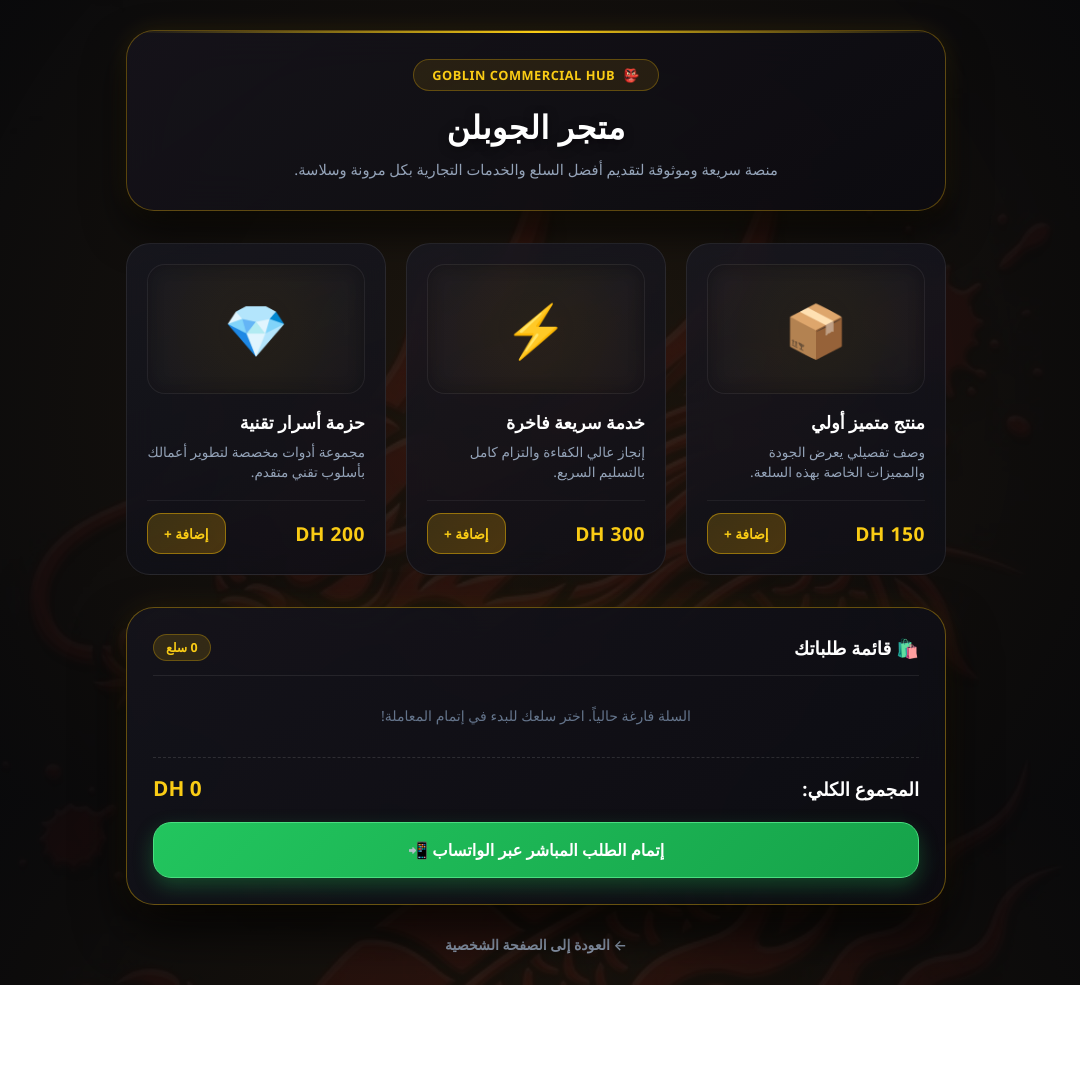
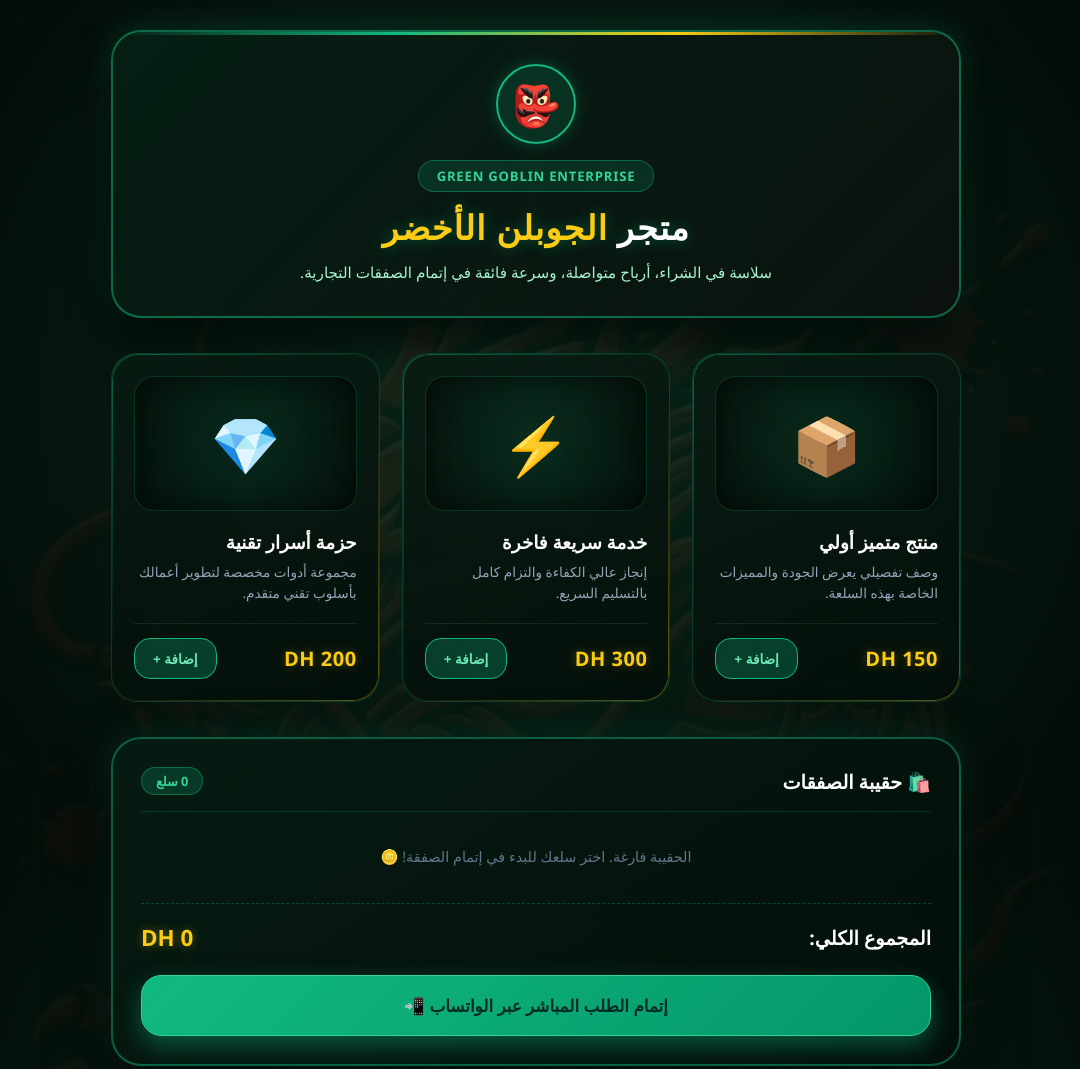
Before and after one commit to Akdimakma/Akdim-adnane, a plain HTML site: page store.html in a window 1280 px wide. Shown: the top 1069 px of the page, without its empty margins (104-1184 px from the left). Before the commit the page ends 985 px from the top, so only its background shows below. Drawn offline with Linux system fonts and the light colour scheme.

Commit message:
Update store.html

```diff
--- a/store.html
+++ b/store.html
@@ -3,7 +3,7 @@
 <head>
     <meta charset="UTF-8">
     <meta name="viewport" content="width=device-width, initial-scale=1.0">
-    <title>GOBLIN STORE | متجر الجوبلن</title>
+    <title>GREEN GOBLIN STORE | متجر الجوبلن الأخضر</title>
 
     <style>
         *, *::before, *::after {
@@ -15,7 +15,7 @@
         }
 
         body {
-            background: radial-gradient(circle at center, rgba(30, 22, 12, 0.88), rgba(6, 7, 10, 0.98)),
+            background: radial-gradient(circle at center, rgba(6, 40, 25, 0.9), rgba(3, 8, 5, 0.98)),
                         url('dragon.jpg') no-repeat center center fixed;
             background-size: cover;
             color: #ffffff;
@@ -28,19 +28,19 @@
 
         .store-container {
             width: 100%;
-            max-width: 820px;
+            max-width: 850px;
             margin: 0 auto;
         }
 
-        /* الهيدر الفاخر */
+        /* الهيدر الفاخر للجوبلن الأخضر */
         header {
             text-align: center;
-            margin-bottom: 32px;
-            background: linear-gradient(145deg, rgba(22, 20, 28, 0.85), rgba(12, 11, 16, 0.9));
-            border: 1px solid rgba(234, 179, 8, 0.35);
-            padding: 28px 22px;
-            border-radius: 28px;
-            box-shadow: 0 20px 40px rgba(0, 0, 0, 0.7), 0 0 25px rgba(234, 179, 8, 0.12);
+            margin-bottom: 35px;
+            background: linear-gradient(135deg, rgba(6, 32, 20, 0.88), rgba(12, 18, 14, 0.95));
+            border: 2px solid rgba(16, 185, 129, 0.5);
+            padding: 32px 24px;
+            border-radius: 30px;
+            box-shadow: 0 20px 40px rgba(0, 0, 0, 0.8), 0 0 30px rgba(16, 185, 129, 0.25);
             backdrop-filter: blur(20px);
             -webkit-backdrop-filter: blur(20px);
             position: relative;
@@ -53,89 +53,127 @@
             top: 0;
             left: 0;
             right: 0;
-            height: 2px;
-            background: linear-gradient(90deg, transparent, #facc15, transparent);
+            height: 3px;
+            background: linear-gradient(90deg, transparent, #10b981, #facc15, transparent);
+        }
+
+        .goblin-avatar-box {
+            width: 80px;
+            height: 80px;
+            margin: 0 auto 16px auto;
+            background: rgba(16, 185, 129, 0.15);
+            border: 2px solid #10b981;
+            border-radius: 50%;
+            display: flex;
+            align-items: center;
+            justify-content: center;
+            font-size: 2.5rem;
+            box-shadow: 0 0 20px rgba(16, 185, 129, 0.4);
+            animation: pulseGlow 2.5s infinite alternate ease-in-out;
+        }
+
+        @keyframes pulseGlow {
+            0% { box-shadow: 0 0 15px rgba(16, 185, 129, 0.3); transform: scale(1); }
+            100% { box-shadow: 0 0 30px rgba(16, 185, 129, 0.7); transform: scale(1.05); }
         }
 
         .store-badge {
             display: inline-flex;
             align-items: center;
             gap: 8px;
-            background: rgba(234, 179, 8, 0.1);
-            border: 1px solid rgba(234, 179, 8, 0.3);
-            color: #facc15;
+            background: rgba(16, 185, 129, 0.15);
+            border: 1px solid rgba(16, 185, 129, 0.4);
+            color: #34d399;
             padding: 6px 18px;
             border-radius: 30px;
-            font-size: 0.8rem;
-            font-weight: 700;
-            letter-spacing: 0.5px;
-            margin-bottom: 14px;
+            font-size: 0.82rem;
+            font-weight: 800;
+            letter-spacing: 0.8px;
+            margin-bottom: 12px;
         }
 
         header h1 {
             color: #ffffff;
-            font-size: 2rem;
-            font-weight: 800;
-            letter-spacing: 0.5px;
+            font-size: 2.1rem;
+            font-weight: 900;
+            letter-spacing: 1px;
             margin-bottom: 10px;
-            text-shadow: 0 2px 10px rgba(0, 0, 0, 0.5);
+            text-shadow: 0 0 15px rgba(16, 185, 129, 0.4);
+        }
+
+        header h1 span {
+            color: #facc15;
         }
 
         header p {
-            color: #94a3b8;
-            font-size: 0.92rem;
+            color: #a7f3d0;
+            font-size: 0.95rem;
             font-weight: 500;
             line-height: 1.6;
-            max-width: 580px;
+            max-width: 600px;
             margin: 0 auto;
         }
 
-        /* شبكة المنتجات الأنيقة */
+        /* شبكة المنتجات بتصميم الجوبلن */
         .products-grid {
             display: grid;
-            grid-template-columns: repeat(auto-fit, minmax(240px, 1fr));
-            gap: 20px;
-            margin-bottom: 32px;
+            grid-template-columns: repeat(auto-fit, minmax(250px, 1fr));
+            gap: 22px;
+            margin-bottom: 35px;
         }
 
         .product-card {
-            background: linear-gradient(160deg, rgba(25, 25, 35, 0.75), rgba(15, 15, 22, 0.85));
-            border: 1px solid rgba(255, 255, 255, 0.08);
-            border-radius: 24px;
-            padding: 20px;
+            background: linear-gradient(160deg, rgba(8, 28, 18, 0.8), rgba(4, 15, 10, 0.9));
+            border: 1px solid rgba(16, 185, 129, 0.25);
+            border-radius: 26px;
+            padding: 22px;
             display: flex;
             flex-direction: column;
             justify-content: space-between;
             transition: all 0.35s cubic-bezier(0.23, 1, 0.32, 1);
-            backdrop-filter: blur(14px);
-            -webkit-backdrop-filter: blur(14px);
+            backdrop-filter: blur(16px);
+            -webkit-backdrop-filter: blur(16px);
             position: relative;
+            overflow: hidden;
+        }
+
+        .product-card::after {
+            content: '';
+            position: absolute;
+            inset: 0;
+            border-radius: 26px;
+            padding: 1px;
+            background: linear-gradient(135deg, rgba(16, 185, 129, 0.5), transparent, rgba(250, 204, 21, 0.4));
+            -webkit-mask: linear-gradient(#fff 0 0) content-box, linear-gradient(#fff 0 0);
+            -webkit-mask-composite: xor;
+            mask-composite: exclude;
+            pointer-events: none;
         }
 
         .product-card:hover {
-            border-color: rgba(234, 179, 8, 0.5);
-            transform: translateY(-6px);
-            box-shadow: 0 15px 35px rgba(0, 0, 0, 0.6), 0 0 22px rgba(234, 179, 8, 0.18);
+            border-color: rgba(16, 185, 129, 0.7);
+            transform: translateY(-8px);
+            box-shadow: 0 20px 40px rgba(0, 0, 0, 0.7), 0 0 25px rgba(16, 185, 129, 0.3);
         }
 
         .product-icon {
             width: 100%;
-            height: 130px;
-            background: radial-gradient(circle, rgba(234, 179, 8, 0.08) 0%, rgba(255, 255, 255, 0.02) 100%);
-            border-radius: 18px;
+            height: 135px;
+            background: radial-gradient(circle, rgba(16, 185, 129, 0.12) 0%, rgba(0, 0, 0, 0.3) 100%);
+            border-radius: 20px;
             display: flex;
             align-items: center;
             justify-content: center;
-            font-size: 3.2rem;
-            margin-bottom: 16px;
-            border: 1px solid rgba(255, 255, 255, 0.05);
-            box-shadow: inset 0 0 15px rgba(0, 0, 0, 0.3);
+            font-size: 3.5rem;
+            margin-bottom: 18px;
+            border: 1px solid rgba(16, 185, 129, 0.2);
+            box-shadow: inset 0 0 20px rgba(0, 0, 0, 0.5);
         }
 
         .product-title {
             color: #ffffff;
-            font-size: 1.1rem;
-            font-weight: 700;
+            font-size: 1.15rem;
+            font-weight: 800;
             margin-bottom: 8px;
         }
 
@@ -143,7 +181,7 @@
             color: #94a3b8;
             font-size: 0.85rem;
             line-height: 1.5;
-            margin-bottom: 18px;
+            margin-bottom: 20px;
             flex-grow: 1;
         }
 
@@ -152,24 +190,25 @@
             align-items: center;
             justify-content: space-between;
             gap: 12px;
-            padding-top: 12px;
-            border-top: 1px solid rgba(255, 255, 255, 0.06);
+            padding-top: 14px;
+            border-top: 1px solid rgba(255, 255, 255, 0.08);
         }
 
         .product-price {
             color: #facc15;
-            font-weight: 800;
-            font-size: 1.2rem;
+            font-weight: 900;
+            font-size: 1.25rem;
             letter-spacing: 0.5px;
+            text-shadow: 0 0 10px rgba(250, 204, 21, 0.3);
         }
 
         .add-btn {
-            background: linear-gradient(135deg, rgba(234, 179, 8, 0.2), rgba(202, 138, 4, 0.3));
-            border: 1px solid rgba(234, 179, 8, 0.5);
-            color: #facc15;
-            padding: 10px 16px;
-            border-radius: 14px;
-            font-weight: 700;
+            background: linear-gradient(135deg, rgba(16, 185, 129, 0.25), rgba(5, 150, 105, 0.35));
+            border: 1px solid #10b981;
+            color: #6ee7b7;
+            padding: 10px 18px;
+            border-radius: 16px;
+            font-weight: 800;
             font-size: 0.85rem;
             cursor: pointer;
             transition: all 0.3s;
@@ -179,19 +218,20 @@
         }
 
         .add-btn:hover {
-            background: linear-gradient(135deg, #eab308, #ca8a04);
-            color: #0f172a;
-            border-color: #facc15;
-            box-shadow: 0 6px 20px rgba(234, 179, 8, 0.4);
+            background: linear-gradient(135deg, #10b981, #059669);
+            color: #022c22;
+            border-color: #6ee7b7;
+            box-shadow: 0 6px 20px rgba(16, 185, 129, 0.5);
+            transform: scale(1.03);
         }
 
-        /* سلة التسوق الزجاجية */
+        /* سلة الطلبات الزمردية */
         .cart-card {
-            background: linear-gradient(145deg, rgba(20, 20, 28, 0.88), rgba(12, 12, 18, 0.92));
-            border: 1px solid rgba(234, 179, 8, 0.4);
-            border-radius: 28px;
-            padding: 26px;
-            box-shadow: 0 25px 50px rgba(0, 0, 0, 0.8), 0 0 30px rgba(234, 179, 8, 0.1);
+            background: linear-gradient(145deg, rgba(6, 28, 18, 0.92), rgba(3, 15, 10, 0.96));
+            border: 2px solid rgba(16, 185, 129, 0.45);
+            border-radius: 30px;
+            padding: 28px;
+            box-shadow: 0 25px 60px rgba(0, 0, 0, 0.85), 0 0 35px rgba(16, 185, 129, 0.2);
             backdrop-filter: blur(20px);
             -webkit-backdrop-filter: blur(20px);
         }
@@ -200,37 +240,37 @@
             display: flex;
             justify-content: space-between;
             align-items: center;
-            border-bottom: 1px solid rgba(255, 255, 255, 0.08);
-            padding-bottom: 14px;
-            margin-bottom: 18px;
+            border-bottom: 1px solid rgba(16, 185, 129, 0.2);
+            padding-bottom: 16px;
+            margin-bottom: 20px;
         }
 
         .cart-header h3 {
-            font-size: 1.15rem;
+            font-size: 1.2rem;
             color: #ffffff;
             display: flex;
             align-items: center;
             gap: 10px;
-            font-weight: 700;
+            font-weight: 800;
         }
 
         .cart-count {
-            background: rgba(234, 179, 8, 0.15);
-            border: 1px solid rgba(234, 179, 8, 0.3);
-            color: #facc15;
-            font-size: 0.78rem;
-            padding: 4px 12px;
+            background: rgba(16, 185, 129, 0.2);
+            border: 1px solid rgba(16, 185, 129, 0.4);
+            color: #34d399;
+            font-size: 0.8rem;
+            padding: 4px 14px;
             border-radius: 20px;
-            font-weight: 700;
+            font-weight: 800;
         }
 
         .cart-items-list {
             display: flex;
             flex-direction: column;
             gap: 12px;
-            max-height: 240px;
+            max-height: 250px;
             overflow-y: auto;
-            margin-bottom: 20px;
+            margin-bottom: 22px;
             scrollbar-width: thin;
         }
 
@@ -239,28 +279,28 @@
             justify-content: space-between;
             align-items: center;
             background: rgba(255, 255, 255, 0.03);
-            border: 1px solid rgba(255, 255, 255, 0.06);
+            border: 1px solid rgba(16, 185, 129, 0.15);
             padding: 14px 18px;
-            border-radius: 16px;
+            border-radius: 18px;
             color: #ffffff;
-            font-size: 0.92rem;
-            font-weight: 600;
+            font-size: 0.95rem;
+            font-weight: 700;
             transition: background 0.2s;
         }
 
         .cart-item:hover {
-            background: rgba(255, 255, 255, 0.05);
+            background: rgba(16, 185, 129, 0.08);
         }
 
         .remove-btn {
             background: rgba(239, 68, 68, 0.15);
             border: 1px solid rgba(239, 68, 68, 0.3);
             color: #f87171;
-            width: 28px;
-            height: 28px;
+            width: 30px;
+            height: 30px;
             border-radius: 50%;
             cursor: pointer;
-            font-size: 0.85rem;
+            font-size: 0.9rem;
             display: inline-flex;
             align-items: center;
             justify-content: center;
@@ -271,34 +311,35 @@
         .remove-btn:hover {
             background: #ef4444;
             color: #ffffff;
-            transform: scale(1.1);
+            transform: scale(1.15);
         }
 
         .cart-summary {
             display: flex;
             justify-content: space-between;
             align-items: center;
-            font-size: 1.15rem;
-            font-weight: 800;
+            font-size: 1.2rem;
+            font-weight: 900;
             color: #ffffff;
-            padding-top: 16px;
-            border-top: 1px dashed rgba(255, 255, 255, 0.12);
-            margin-bottom: 20px;
+            padding-top: 18px;
+            border-top: 1px dashed rgba(16, 185, 129, 0.3);
+            margin-bottom: 22px;
         }
 
         .cart-summary span:last-child {
             color: #facc15;
-            font-size: 1.3rem;
+            font-size: 1.4rem;
+            text-shadow: 0 0 10px rgba(250, 204, 21, 0.4);
         }
 
         .checkout-btn {
-            background: linear-gradient(135deg, #22c55e, #16a34a);
-            border: 1px solid #4ade80;
-            color: #ffffff;
-            padding: 16px;
-            border-radius: 18px;
-            font-size: 1.02rem;
-            font-weight: 800;
+            background: linear-gradient(135deg, #10b981, #059669);
+            border: 1px solid #34d399;
+            color: #022c22;
+            padding: 18px;
+            border-radius: 20px;
+            font-size: 1.05rem;
+            font-weight: 900;
             width: 100%;
             cursor: pointer;
             transition: all 0.3s cubic-bezier(0.23, 1, 0.32, 1);
@@ -306,25 +347,26 @@
             align-items: center;
             justify-content: center;
             gap: 10px;
-            box-shadow: 0 8px 20px rgba(34, 197, 94, 0.3);
+            box-shadow: 0 10px 25px rgba(16, 185, 129, 0.4);
         }
 
         .checkout-btn:hover {
-            background: linear-gradient(135deg, #16a34a, #15803d);
-            box-shadow: 0 12px 30px rgba(34, 197, 94, 0.5);
-            transform: translateY(-2px);
+            background: linear-gradient(135deg, #34d399, #10b981);
+            color: #000000;
+            box-shadow: 0 15px 35px rgba(16, 185, 129, 0.6);
+            transform: translateY(-3px);
         }
 
         .nav-back {
             text-align: center;
-            margin-top: 28px;
+            margin-top: 30px;
         }
 
         .nav-back a {
             color: #94a3b8;
             text-decoration: none;
-            font-size: 0.88rem;
-            font-weight: 600;
+            font-size: 0.9rem;
+            font-weight: 700;
             transition: color 0.2s;
             display: inline-flex;
             align-items: center;
@@ -332,7 +374,7 @@
         }
 
         .nav-back a:hover {
-            color: #facc15;
+            color: #34d399;
         }
     </style>
 </head>
@@ -341,12 +383,12 @@
     <div class="store-container">
 
         <header>
+            <div class="goblin-avatar-box">👺</div>
             <div class="store-badge">
-                <span>👺</span>
-                <span>GOBLIN COMMERCIAL HUB</span>
+                <span>GREEN GOBLIN ENTERPRISE</span>
             </div>
-            <h1>متجر الجوبلن</h1>
-            <p>منصة سريعة وموثوقة لتقديم أفضل السلع والخدمات التجارية بكل مرونة وسلاسة.</p>
+            <h1>متجر <span>الجوبلن الأخضر</span></h1>
+            <p>سلاسة في الشراء، أرباح متواصلة، وسرعة فائقة في إتمام الصفقات التجارية.</p>
         </header>
 
         <!-- شبكة المنتجات -->
@@ -382,16 +424,16 @@
             </div>
         </div>
 
-        <!-- سلة التسوق -->
+        <!-- سلة التسوق الزمردية -->
         <div class="cart-card">
             <div class="cart-header">
-                <h3>🛍️ قائمة طلباتك</h3>
+                <h3>🛍️ حقيبة الصفقات</h3>
                 <span class="cart-count" id="item-count">0 سلع</span>
             </div>
 
             <div class="cart-items-list" id="cart-items">
-                <p style="color: #64748b; text-align: center; font-size: 0.88rem; padding: 12px 0;" id="empty-msg">
-                    السلة فارغة حالياً. اختر سلعك للبدء في إتمام المعاملة!
+                <p style="color: #64748b; text-align: center; font-size: 0.9rem; padding: 15px 0;" id="empty-msg">
+                    الحقيبة فارغة. اختر سلعك للبدء في إتمام الصفقة! 🪙
                 </p>
             </div>
 
@@ -425,7 +467,7 @@
             const countContainer = document.getElementById('item-count');
 
             if (cart.length === 0) {
-                itemsContainer.innerHTML = `<p style="color: #64748b; text-align: center; font-size: 0.88rem; padding: 12px 0;">السلة فارغة حالياً. اختر سلعك للبدء في إتمام المعاملة!</p>`;
+                itemsContainer.innerHTML = `<p style="color: #64748b; text-align: center; font-size: 0.9rem; padding: 15px 0;">الحقيبة فارغة. اختر سلعك للبدء في إتمام الصفقة! 🪙</p>`;
                 totalContainer.innerText = '0 DH';
                 countContainer.innerText = '0 سلع';
                 return;
@@ -441,7 +483,7 @@
                 itemDiv.innerHTML = `
                     <span>• ${item.title}</span>
                     <div style="display: flex; align-items: center;">
-                        <span style="color: #facc15; font-weight:700;">${item.price} DH</span>
+                        <span style="color: #facc15; font-weight:800;">${item.price} DH</span>
                         <button class="remove-btn" onclick="removeFromCart(${index})" title="إزالة">✕</button>
                     </div>
                 `;
@@ -463,7 +505,7 @@
                 return;
             }
 
-            let msg = "مرحباً! 👺\nأريد إتمام طلب السلع التالية عبر متجر الجوبلن:\n\n";
+            let msg = "مرحباً يا تاجر الجوبلن! 👺🟩\nأريد إتمام الطلب للسلع التالية:\n\n";
             let total = 0;
 
             cart.forEach((item, idx) => {
@@ -471,7 +513,7 @@
                 total += item.price;
             });
 
-            msg += `\nالمجموع الإجمالي: ${total} DH\nيرجى تأكيد الطلب وتحديد طريقة الدفع والتسليم.`;
+            msg += `\nالمجموع الإجمالي: ${total} DH\nيرجى تأكيد الصفقة وتحديد طريقة الاستلام.`;
 
             const phone = "212614060332";
             const url = `https://wa.me/${phone}?text=${encodeURIComponent(msg)}`;
```
